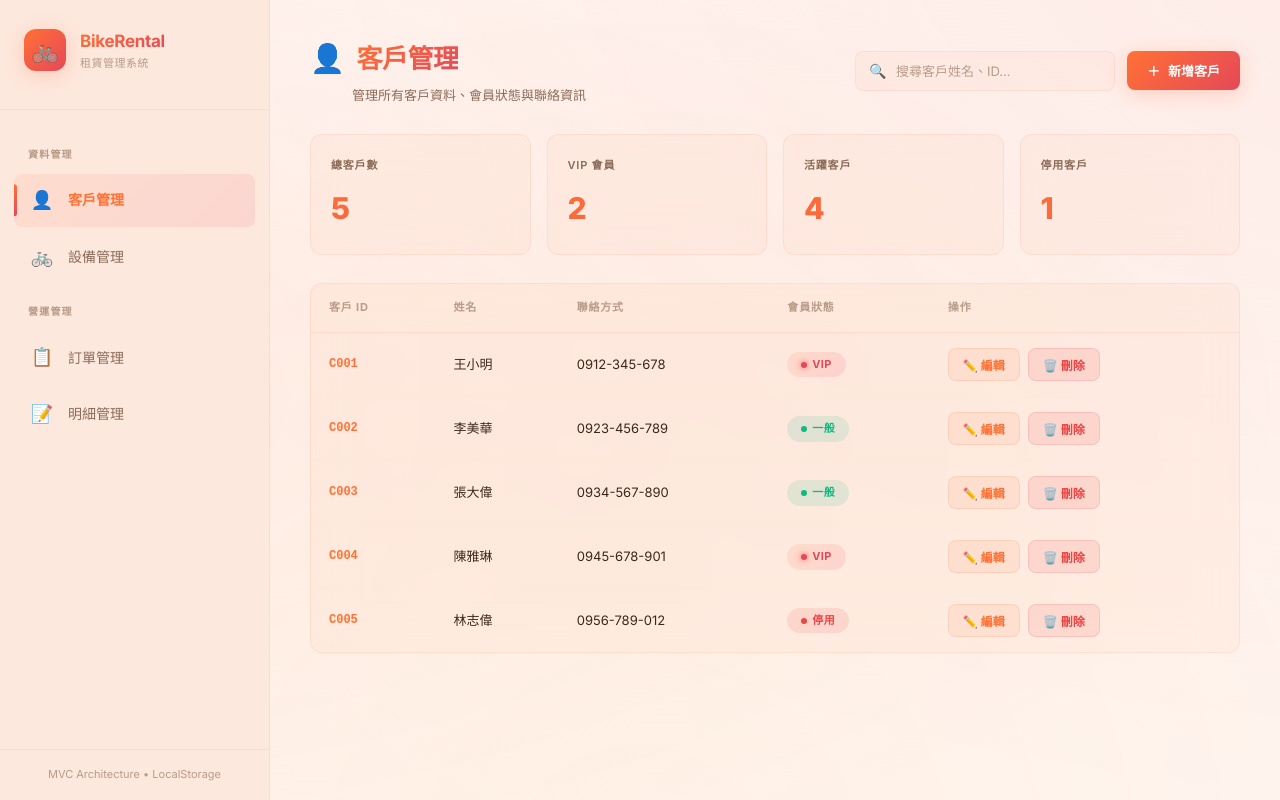
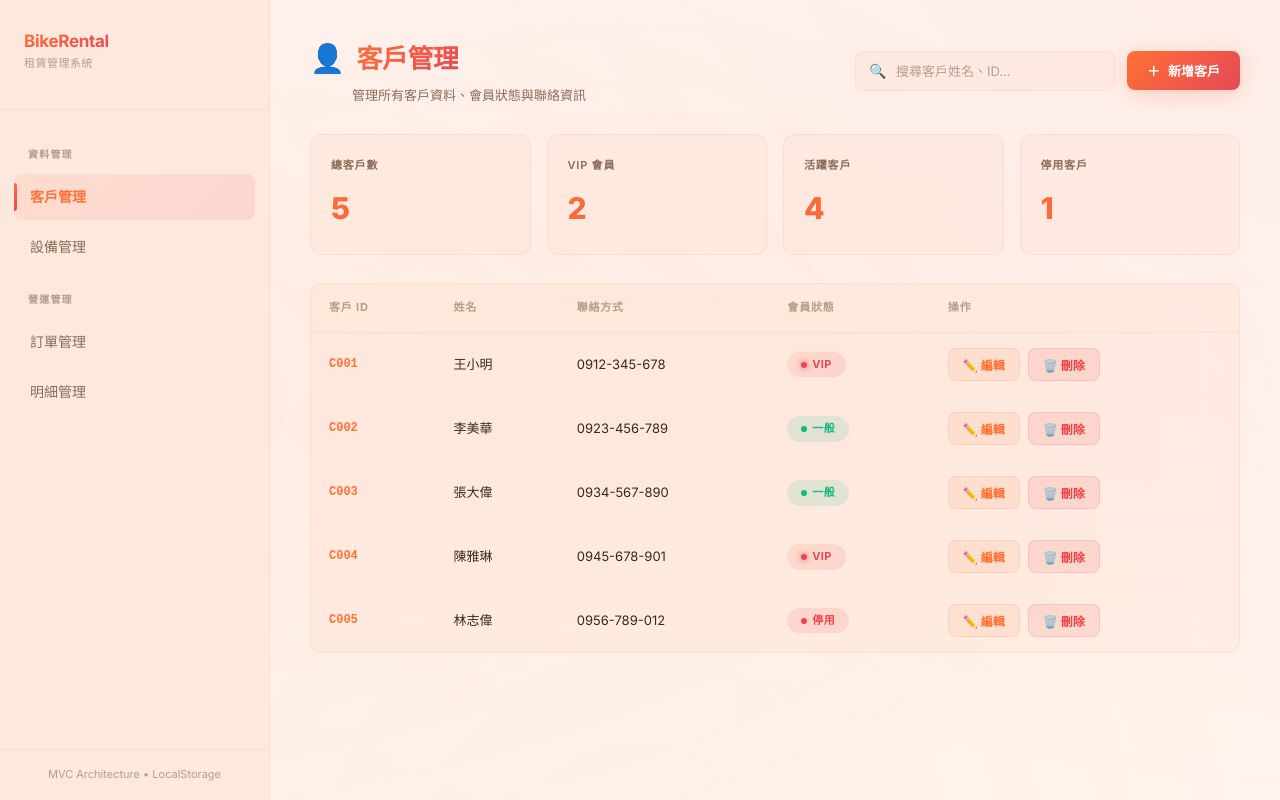
Before and after one commit to ryanuwu1020/bike-rental-system, a plain HTML site: page index.html in a window 1280 px wide. Drawn offline with Linux system fonts and the light colour scheme.

Commit message:
Update index.html

```diff
--- a/index.html
+++ b/index.html
@@ -4,7 +4,7 @@
   <meta charset="UTF-8">
   <meta name="viewport" content="width=device-width, initial-scale=1.0">
   <meta name="description" content="自行車租賃管理系統 — 提供客戶管理、設備庫存、訂單管理等完整功能">
-  <title>🚲 自行車租賃管理系統</title>
+  <title>自行車租賃管理系統</title>
   <link rel="stylesheet" href="css/style.css">
 </head>
 <body>
@@ -15,7 +15,7 @@
   <aside class="sidebar">
     <div class="sidebar-header">
       <div class="logo">
-        <div class="logo-icon">🚲</div>
+
         <div class="logo-text">
           <span class="brand">BikeRental</span>
           <span class="tagline">租賃管理系統</span>
@@ -26,21 +26,21 @@
     <nav>
       <div class="nav-section-title">資料管理</div>
       <a href="#" data-page="customer" class="active" id="nav-customer">
-        <span class="nav-icon">👤</span>
+
         <span class="nav-label">客戶管理</span>
       </a>
       <a href="#" data-page="equipment" id="nav-equipment">
-        <span class="nav-icon">🚲</span>
+
         <span class="nav-label">設備管理</span>
       </a>
 
       <div class="nav-section-title">營運管理</div>
       <a href="#" data-page="order" id="nav-order">
-        <span class="nav-icon">📋</span>
+
         <span class="nav-label">訂單管理</span>
       </a>
       <a href="#" data-page="detail" id="nav-detail">
-        <span class="nav-icon">📝</span>
+
         <span class="nav-label">明細管理</span>
       </a>
     </nav>
```
